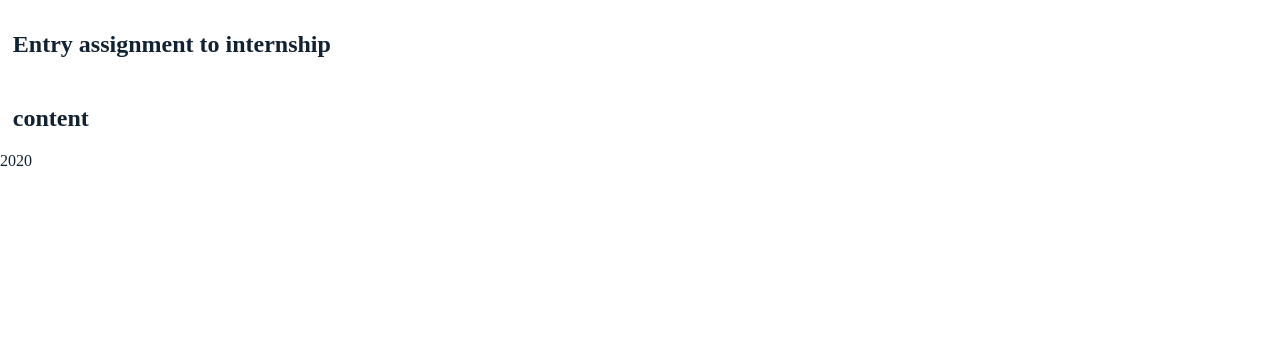
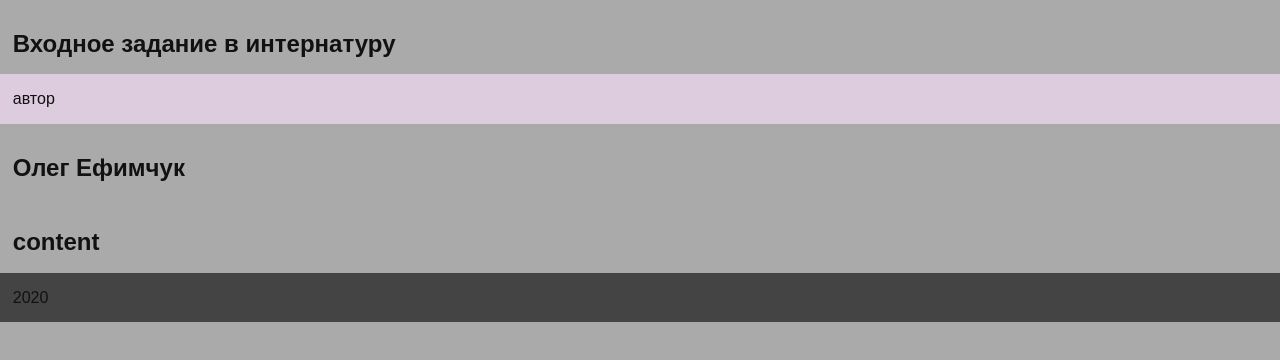
Before and after one commit to OlegEf/Entry-assignment-to-internship, a plain HTML site: page index.html in a window 1280 px wide. Drawn offline with Linux system fonts and the light colour scheme.

Commit message:
first commit Entry assignment to internship add git ignore

```diff
--- a/index.html
+++ b/index.html
@@ -22,8 +22,19 @@
 
                     <div class="cols col-6">
                         <div class="name">
-                            <h2>Entry assignment to internship</h2>
+
+                            <h2>Входное задание в интернатуру</h2>
                         </div>
+                        <div class="name">
+                            <p class="autor">автор</p>
+                            <!-- <h2>автор</h2> -->
+                        </div>
+						<div class="name">
+                            <h2>Олег Ефимчук</h2>
+                        </div>
+
+
+
                     </div>
 
                 </div>
@@ -46,7 +57,7 @@
             <div class="row">
                 <div class="cols col-12">
                     <div class="footer">
-                            2020
+						<p class="time">2020</p>
                     </div>
                 </div>
             </div>
--- a/main.css
+++ b/main.css
@@ -1,17 +1,28 @@
 *{
-  margin: 0;
-  padding: 0;
-  -webkit-box-sizing: border-box;
-  -moz-box-sizing: border-box;
-  box-sizing: border-box;
+	margin: 0;
+	padding: 0;
+	-webkit-box-sizing: border-box;
+	-moz-box-sizing: border-box;
+	box-sizing: border-box;
+	background-color:#aaa;
+	font-family:  "Arial"
 }
 body {
   width: 100%;
   height: auto;
   font: 100%/1.5 em Arial;
-  color: #123;
+  color: #111;
 }
 
 h2{
   padding: 2% 1% 1% 1%;
 }
+
+.autor{
+	background-color:#dcd;
+	padding: 1% 1% 1% 1%;
+}
+.time{
+	background-color:#444;
+	padding: 1% 1% 1% 1%;
+}
```
Also changed, not shown: 1 other file.
